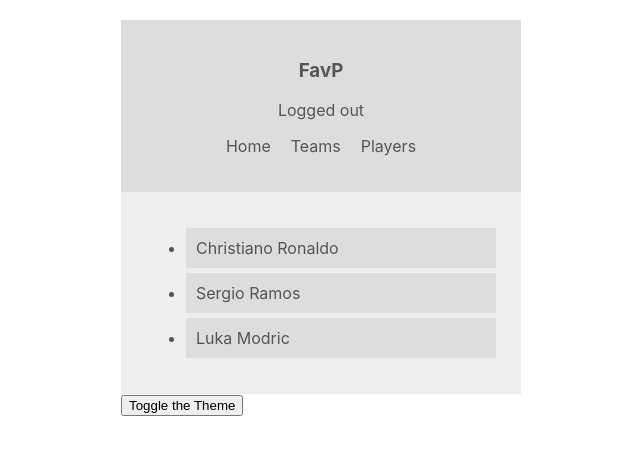
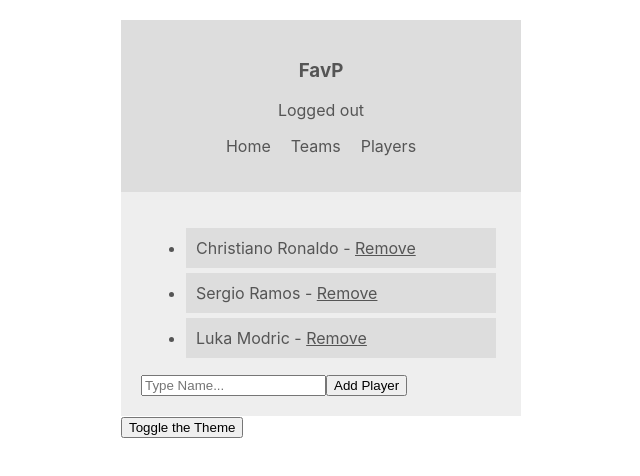
Before and after one commit to hosseinAMD/context-playground, a React (Create React App) app: page / in a window 1280 px wide. Shown: the top 476 px of the page, without its empty margins (319-959 px from the left). Built offline with nearby package versions, Linux system fonts and the light colour scheme.

Commit message:
PLayer context hook completed and added some functionality

```diff
--- a/package.json
+++ b/package.json
@@ -8,7 +8,8 @@
     "@testing-library/user-event": "^7.2.1",
     "react": "^16.13.1",
     "react-dom": "^16.13.1",
-    "react-scripts": "3.4.1"
+    "react-scripts": "3.4.1",
+    "uuid": "^8.1.0"
   },
   "scripts": {
     "start": "react-scripts start",
--- /dev/null
+++ b/src/components/PlayerForm.js
@@ -0,0 +1,29 @@
+import React, { useContext, useState } from "react";
+import { PlayerContext } from "../contexts/PlayerContext";
+
+const PlayerForm = () => {
+  const [name, setName] = useState("");
+  const { addPlayer } = useContext(PlayerContext);
+
+  const handleAddPlayer = (e) => {
+    e.preventDefault();
+    if (name) {
+      addPlayer(name);
+      setName("");
+    }
+  };
+
+  return (
+    <form onSubmit={handleAddPlayer}>
+      <input
+        type="text"
+        placeholder="Type Name..."
+        value={name}
+        onChange={(e) => setName(e.target.value)}
+      />
+      <input type="submit" value="Add Player" />
+    </form>
+  );
+};
+
+export default PlayerForm;
--- a/src/components/PlayersList.js
+++ b/src/components/PlayersList.js
@@ -1,10 +1,11 @@
 import React, { useContext } from "react";
 import { ThemeContext } from "../contexts/ThemeContext";
 import { PlayerContext } from "../contexts/PlayerContext";
+import PlayerForm from "./PlayerForm";
 
 const PlayersList = () => {
   const { isLightTheme, dark, light } = useContext(ThemeContext);
-  const { players } = useContext(PlayerContext);
+  const { players, removePlayer } = useContext(PlayerContext);
   const theme = isLightTheme ? light : dark;
   return (
     <div
@@ -14,10 +15,17 @@ const PlayersList = () => {
       <ul>
         {players.map((player) => (
           <li key={player.id} style={{ background: theme.ui }}>
-            {player.name}
+            {player.name} -{" "}
+            <span
+              onClick={() => removePlayer(player.id)}
+              style={{ cursor: "pointer", textDecoration: "underline" }}
+            >
+              Remove
+            </span>
           </li>
         ))}
       </ul>
+      <PlayerForm />
     </div>
   );
 };
--- a/src/contexts/PlayerContext.js
+++ b/src/contexts/PlayerContext.js
@@ -1,4 +1,5 @@
 import React, { createContext, useState } from "react";
+import { v4 as uuidv4 } from "uuid";
 
 export const PlayerContext = createContext();
 
@@ -17,8 +18,18 @@ const PlayerContextProvider = (props) => {
       name: "Luka Modric",
     },
   ]);
+
+  const addPlayer = (name) => {
+    setPlayers([...players, { name, id: uuidv4() }]);
+  };
+
+  const removePlayer = (id) => {
+    const newPlayersArray = players.filter((player) => player.id !== id);
+    setPlayers(newPlayersArray);
+  };
+
   return (
-    <PlayerContext.Provider value={{ players }}>
+    <PlayerContext.Provider value={{ players, addPlayer, removePlayer }}>
       {props.children}
     </PlayerContext.Provider>
   );
```
Also changed, not shown: 1 other file (tests, documents, lock files or other folders).
